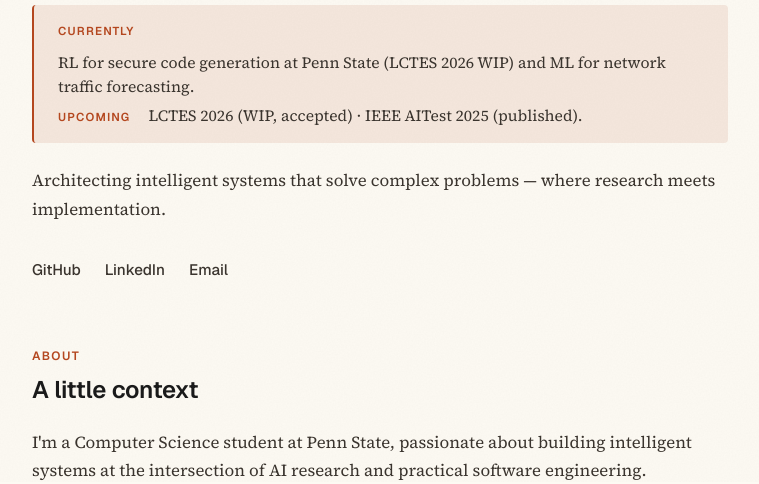
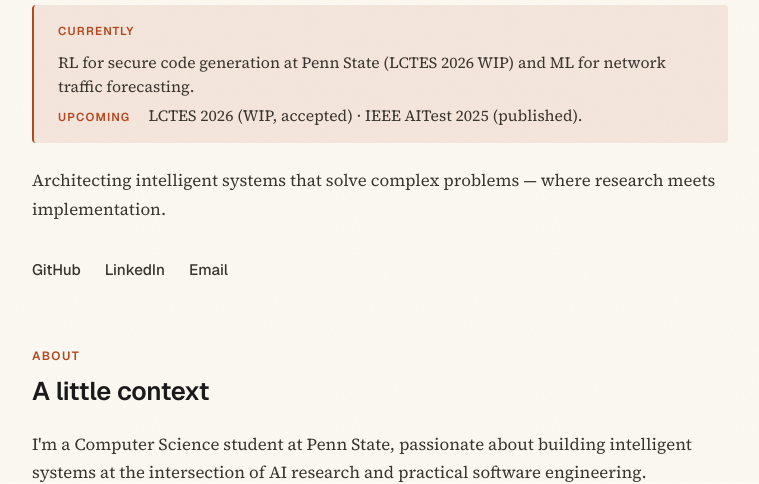
Before and after one commit to SuryanshSS1011/suryanshss1011.github.io, an Astro site: page / in a window 1280 px wide. Shown: the part 318-802 px from the top of the page, without its empty margins (260-1019 px from the left). Built offline with nearby package versions, Linux system fonts and the light colour scheme; Astro itself is replaced by a stand-in of ours.

Commit message:
style(typography): widen h2/h3 ratio from 1.30x to 1.39x

```diff
--- a/src/styles/global.css
+++ b/src/styles/global.css
@@ -110,7 +110,7 @@ h1, h2, h3, h4 {
 }
 
 h1 { font-size: 2.25rem; margin-bottom: var(--spacing-md); letter-spacing: -0.02em; }
-h2 { font-size: 1.5rem; margin-bottom: var(--spacing-sm); }
+h2 { font-size: 1.6rem; margin-bottom: var(--spacing-sm); }
 h3 { font-size: 1.15rem; margin-bottom: var(--spacing-xs); }
 
 p {
```
